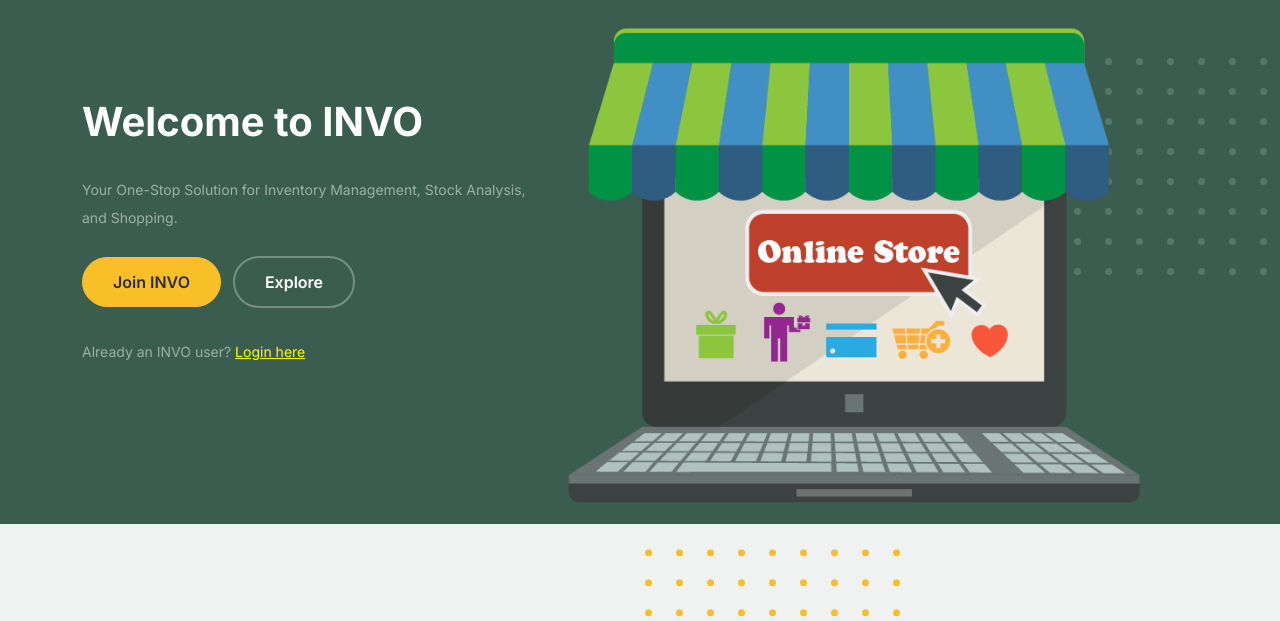
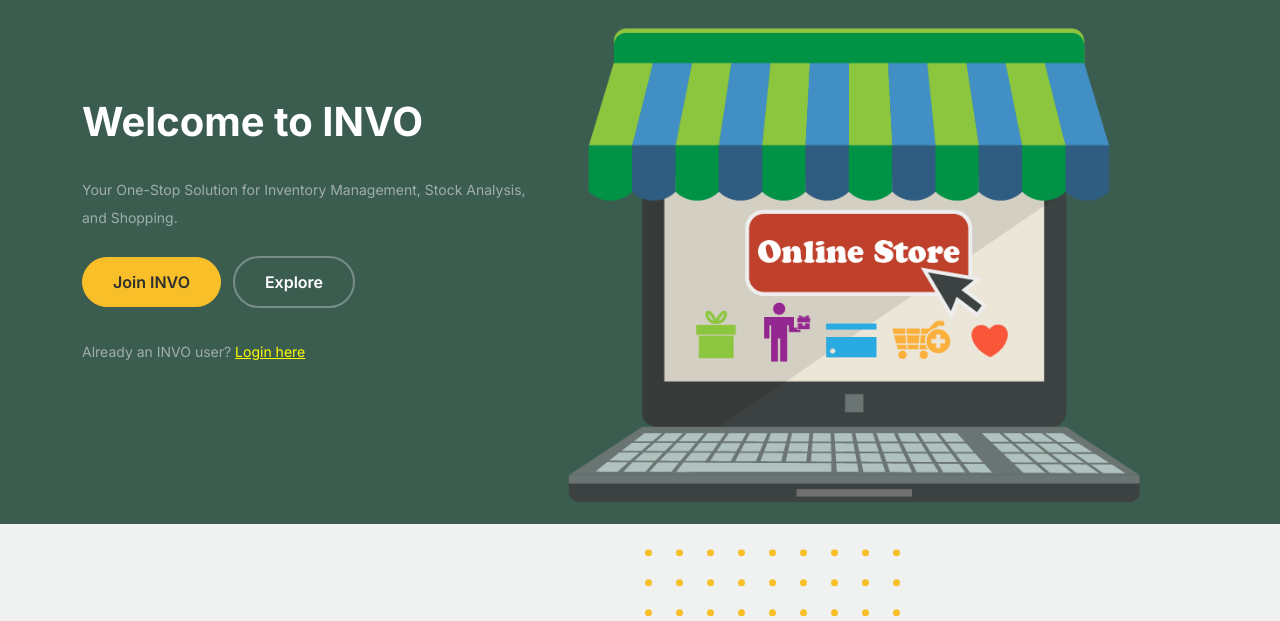
Before and after one commit to lonely-dev04/invo_forked, a Django app: page / in a window 1280 px wide. Shown: the part 91-712 px from the top of the page. Run offline with Django 4.2, Linux system fonts and the light colour scheme; some libraries are stand-ins or nearby versions; grey boxes are pictures that could not be loaded.

Commit message:
committed

```diff
--- a/static/home/css/style.css
+++ b/static/home/css/style.css
@@ -128,7 +128,7 @@ a {
       top: 0px;
       right: 0px;
       z-index: 2;
-      max-width: 780px;
+      /* max-width: 780px; */
       left: -20px; }
       @media (min-width: 768px) {
         .hero .hero-img-wrap img {
@@ -145,7 +145,7 @@ a {
           left: 0px;
           top: -80px;
           right: -100px; } }
-    .hero .hero-img-wrap:after {
+    /* .hero .hero-img-wrap:after {
       content: "";
       position: absolute;
       width: 255px;
@@ -157,7 +157,7 @@ a {
       top: -0px; }
       @media (min-width: 1200px) {
         .hero .hero-img-wrap:after {
-          top: -40px; } }
+          top: -40px; } } */
 
 .btn {
   font-weight: 600;
```
